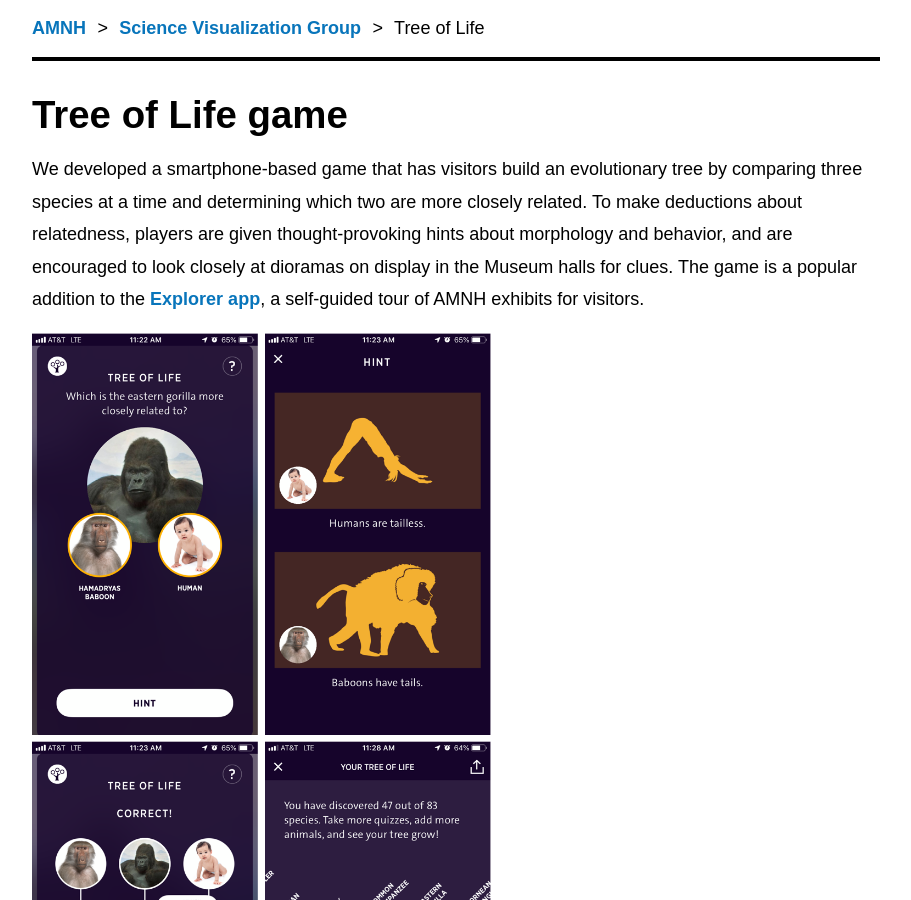
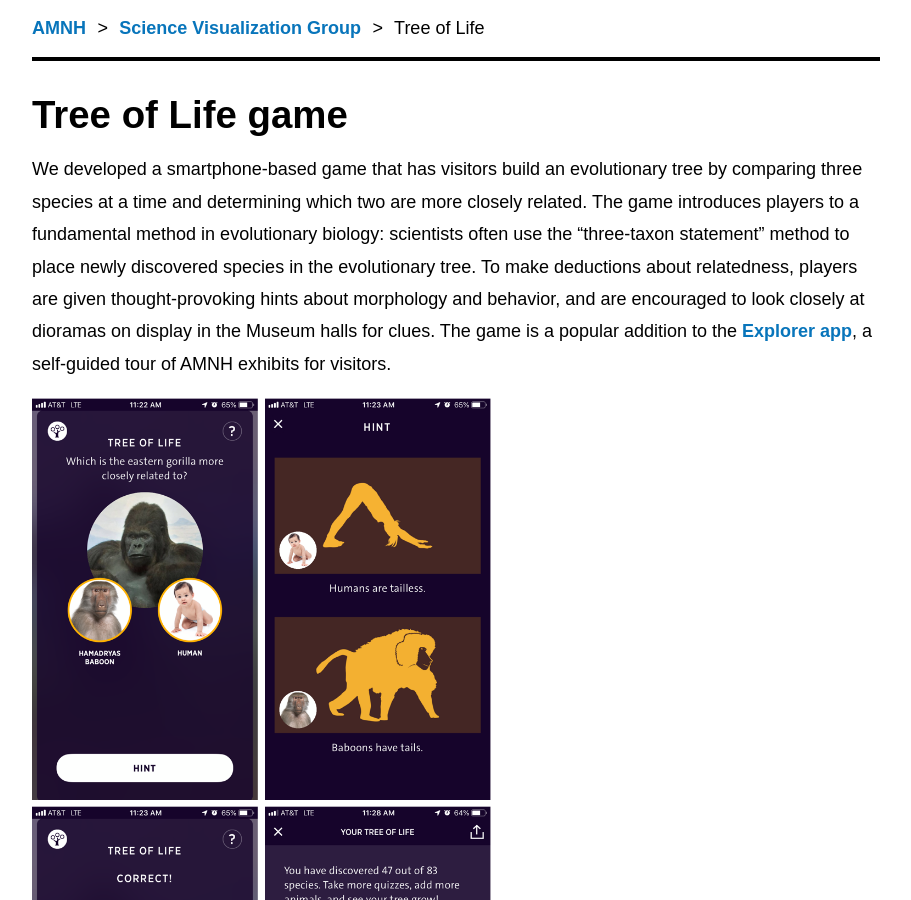
Before and after one commit to amnh-sciviz/amnh-sciviz.github.io, a Jekyll site: the page built from _projects/tree_of_life.md, in a window 1280 px wide and 900 px high. Shown: the whole window, without its empty margins (184-1095 px from the left). Built offline with Jekyll 4.4.1, drawn with Linux system fonts in a browser that asks for light colours.

Commit message:
Update tree_of_life.md

```diff
--- a/_projects/tree_of_life.md
+++ b/_projects/tree_of_life.md
@@ -8,7 +8,7 @@ permalink: /tree-of-life/
 
 ## Tree of Life game
 
-We developed a smartphone-based game that has visitors build an evolutionary tree by comparing three species at a time and determining which two are more closely related. To make deductions about relatedness, players are given thought-provoking hints about morphology and behavior, and are encouraged to look closely at dioramas on display in the Museum halls for clues. The game is a popular addition to the [Explorer app](https://www.amnh.org/apps/explorer), a self-guided tour of AMNH exhibits for visitors.
+We developed a smartphone-based game that has visitors build an evolutionary tree by comparing three species at a time and determining which two are more closely related. The game introduces players to a fundamental method in evolutionary biology: scientists often use the "three-taxon statement" method to place newly discovered species in the evolutionary tree. To make deductions about relatedness, players are given thought-provoking hints about morphology and behavior, and are encouraged to look closely at dioramas on display in the Museum halls for clues. The game is a popular addition to the [Explorer app](https://www.amnh.org/apps/explorer), a self-guided tour of AMNH exhibits for visitors.
 
 ![Tree of Life game screenshots](/assets/img/ToL-gorilla.png)
 
```
